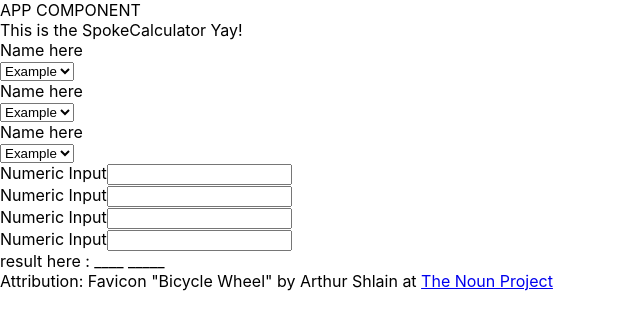
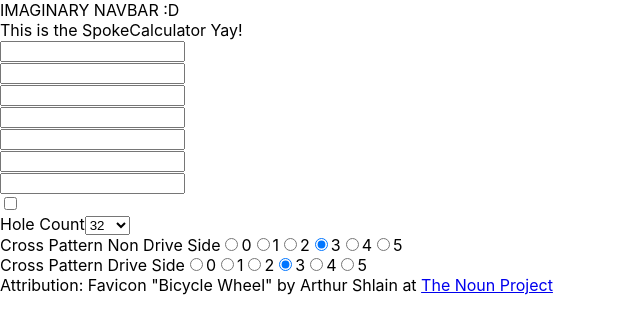
Before and after one commit to nguyen-michael/wheel-directory, a React (Create React App) app: page / in a window 1280 px wide. Shown: the top 334 px of the page, without its empty margins (0-640 px from the left). Built offline with nearby package versions, Linux system fonts and the light colour scheme.

Commit message:
Update spoke calculator components

```diff
--- a/src/App.jsx
+++ b/src/App.jsx
@@ -1,13 +1,46 @@
-import React from 'react';
+import React, { Component } from 'react';
 import SpokeCalculator from './components/SpokeCalculator';
+import spokeCalc from './spokeCalc';
 
-function App() {
-  return (
-    <div className="App">
-      APP COMPONENT
-      <SpokeCalculator />
-    </div>
-  );
+class App extends Component {
+    constructor(props) {
+        super(props)
+        this.state = {
+            spokeCalcHoleCount: 32,
+            spokeCalcCrossPatternNds: 3,
+            spokeCalcCrossPatternDs: 3
+        }
+
+        this.handleFormChange = this.handleFormChange.bind(this);
+    }
+
+    handleFormChange(e) {
+        if (e.target.type === "checkbox" || e.target.type === "radio") {
+            console.log("Form Changed!", e.target.name, e.target.value, e.target.checked);
+        } else {
+            console.log("Form Changed!", e.target.name, e.target.value, e.target);
+        }
+
+        // Testing for now
+        if (e.target.name === "Hole Count") {
+            this.setState({ spokeCalcHoleCount: e.target.value });
+        }
+
+        if (e.target.type === "radio") {
+            this.setState({
+                [e.target.name]: parseInt(e.target.value, 10)
+            });
+        }
+
+    }
+    render() {
+        return (
+            <div className="App">
+                IMAGINARY NAVBAR :D
+                <SpokeCalculator handleFormChange={this.handleFormChange} {...this.state} />
+            </div>
+        );
+    }
 }
 
 export default App;
--- a/src/components/NumericInput.jsx
+++ b/src/components/NumericInput.jsx
@@ -3,10 +3,12 @@ import React, { Component } from 'react';
 class NumericInput extends Component {
     render() {
         return (
-            <div>
-                Numeric Input
-                <input type="number" name="" id=""/>
-            </div>
+            <form>
+                <label htmlFor={this.props.name}>
+                    {this.props.label}
+                    <input type="number" name={this.props.name} onChange={this.props.handleFormChange} value={this.props.value}/>
+                </label>
+            </form>
         );
     }
 }
--- /dev/null
+++ b/src/components/OffsetSwitch.jsx
@@ -0,0 +1,13 @@
+import React, { Component } from 'react';
+
+class OffsetSwitch extends Component {
+    render() {
+        return (
+            <div>
+                <input type="checkbox" name="offset left or right" onChange={this.props.handleFormChange} />
+            </div>
+        );
+    }
+}
+
+export default OffsetSwitch;
--- a/src/components/Selector.jsx
+++ b/src/components/Selector.jsx
@@ -3,16 +3,17 @@ import React, { Component } from 'react';
 // Can take in info and titles etc to generate a nice selector
 class Selector extends Component {
     render() {
+        const options = this.props.options.map(number => {
+            return (<option value={number} key={number}>{number}</option>);
+        });
         return (
             <div>
-                <div>
-                    Name here
-                </div>
-                <select name="" id="">
-                    <option value="">
-                        Example
-                    </option>
-                </select>
+                <label htmlFor={this.props.name}>
+                    {this.props.name}
+                    <select name={this.props.name} id={this.props.name} value={this.props.spokeCalcHoleCount} onChange={this.props.handleFormChange}>
+                        {options}
+                    </select>
+                </label>
             </div>
         );
     }
--- a/src/components/SpokeCalculator.jsx
+++ b/src/components/SpokeCalculator.jsx
@@ -1,20 +1,137 @@
 import React, { Component } from 'react';
 import Selector from './Selector';
 import NumericInput from './NumericInput';
+import OffsetSwitch from './OffsetSwitch';
 
 class SpokeCalculator extends Component {
+    constructor(props) {
+        super(props);
+
+        this.state = {
+            possible_hole_counts: [8, 12, 16, 18, 20, 24, 28, 32, 36, 40, 48, 72, 144]
+        }
+    }
+
     render() {
         return (
             <div>
                 This is the SpokeCalculator Yay!
-                <Selector />
-                <Selector />
-                <Selector />
-                <NumericInput />
-                <NumericInput />
-                <NumericInput />
-                <NumericInput />
-                result here : ____ _____
+                <NumericInput handleFormChange={this.props.handleFormChange} name="flange pcd nds" />
+                <NumericInput handleFormChange={this.props.handleFormChange} name="flange pcd ds" />
+                <NumericInput handleFormChange={this.props.handleFormChange} name="CTL" />
+                <NumericInput handleFormChange={this.props.handleFormChange} name="CTR" />
+                <NumericInput handleFormChange={this.props.handleFormChange} name="spoke hole diameter" />
+                <NumericInput handleFormChange={this.props.handleFormChange} name="ERD" />
+                <NumericInput handleFormChange={this.props.handleFormChange} name="offset spoke bed" />
+                <OffsetSwitch handleFormChange={this.props.handleFormChange} />
+                <Selector
+                    handleFormChange={this.props.handleFormChange}
+                    name="Hole Count"
+                    options={this.state.possible_hole_counts}
+                    spokeCalcHoleCount={this.props.spokeCalcHoleCount}
+                />
+                <form>
+                    <label>Cross Pattern Non Drive Side</label>
+                    <input
+                        type="radio"
+                        name="spokeCalcCrossPatternNds"
+                        value="0"
+                        checked={this.props.spokeCalcCrossPatternNds === 0}
+                        onChange={this.props.handleFormChange}
+                    />
+                    <label htmlFor="spokeCalcCrossPatternNds">0</label>
+                    <input
+                        type="radio"
+                        name="spokeCalcCrossPatternNds"
+                        value="1"
+                        checked={this.props.spokeCalcCrossPatternNds === 1}
+                        onChange={this.props.handleFormChange}
+                    />
+                    <label htmlFor="spokeCalcCrossPatternNds">1</label>
+                    <input
+                        type="radio"
+                        name="spokeCalcCrossPatternNds"
+                        value="2"
+                        checked={this.props.spokeCalcCrossPatternNds === 2}
+                        onChange={this.props.handleFormChange}
+                    />
+                    <label htmlFor="spokeCalcCrossPatternNds">2</label>
+                    <input
+                        type="radio"
+                        name="spokeCalcCrossPatternNds"
+                        value="3"
+                        checked={this.props.spokeCalcCrossPatternNds === 3}
+                        onChange={this.props.handleFormChange}
+                    />
+                    <label htmlFor="spokeCalcCrossPatternNds">3</label>
+                    <input
+                        type="radio"
+                        name="spokeCalcCrossPatternNds"
+                        value="4"
+                        checked={this.props.spokeCalcCrossPatternNds === 4}
+                        onChange={this.props.handleFormChange}
+                    />
+                    <label htmlFor="spokeCalcCrossPatternNds">4</label>
+                    <input
+                        type="radio"
+                        name="spokeCalcCrossPatternNds"
+                        value="5"
+                        checked={this.props.spokeCalcCrossPatternNds === 5}
+                        onChange={this.props.handleFormChange}
+                    />
+                    <label htmlFor="spokeCalcCrossPatternNds">5</label>
+                </form>
+                <form>
+                    <label>Cross Pattern Drive Side</label>
+                    <input
+                        type="radio"
+                        name="spokeCalcCrossPatternDs"
+                        value="0"
+                        checked={this.props.spokeCalcCrossPatternDs === 0}
+                        onChange={this.props.handleFormChange}
+                    />
+                    <label htmlFor="spokeCalcCrossPatternDs">0</label>
+                    <input
+                        type="radio"
+                        name="spokeCalcCrossPatternDs"
+                        value="1"
+                        checked={this.props.spokeCalcCrossPatternDs === 1}
+                        onChange={this.props.handleFormChange}
+                    />
+                    <label htmlFor="spokeCalcCrossPatternDs">1</label>
+                    <input
+                        type="radio"
+                        name="spokeCalcCrossPatternDs"
+                        value="2"
+                        checked={this.props.spokeCalcCrossPatternDs === 2}
+                        onChange={this.props.handleFormChange}
+                    />
+                    <label htmlFor="spokeCalcCrossPatternDs">2</label>
+                    <input
+                        type="radio"
+                        name="spokeCalcCrossPatternDs"
+                        value="3"
+                        checked={this.props.spokeCalcCrossPatternDs === 3}
+                        onChange={this.props.handleFormChange}
+                    />
+                    <label htmlFor="spokeCalcCrossPatternDs">3</label>
+                    <input
+                        type="radio"
+                        name="spokeCalcCrossPatternDs"
+                        value="4"
+                        checked={this.props.spokeCalcCrossPatternDs === 4}
+                        onChange={this.props.handleFormChange}
+                    />
+                    <label htmlFor="spokeCalcCrossPatternDs">4</label>
+                    <input
+                        type="radio"
+                        name="spokeCalcCrossPatternDs"
+                        value="5"
+                        checked={this.props.spokeCalcCrossPatternDs === 5}
+                        onChange={this.props.handleFormChange}
+                    />
+                    <label htmlFor="spokeCalcCrossPatternDs">5</label>
+                </form>
             </div>
         );
     }
--- a/src/spokeCalc.js
+++ b/src/spokeCalc.js
@@ -11,4 +11,6 @@ function spokeLengthCalculator(erd, pcd, centerToFlange, crossPattern, numberSpo
     return spokeLength;
 }
 
-console.log(spokeLengthCalculator(600, 50, 35, 2, 28, 2.6), "expect 285.9240");
+// console.log(spokeLengthCalculator(600, 50, 35, 2, 28, 2.6), "expect 285.9240");
+
+export default spokeLengthCalculator;
```
